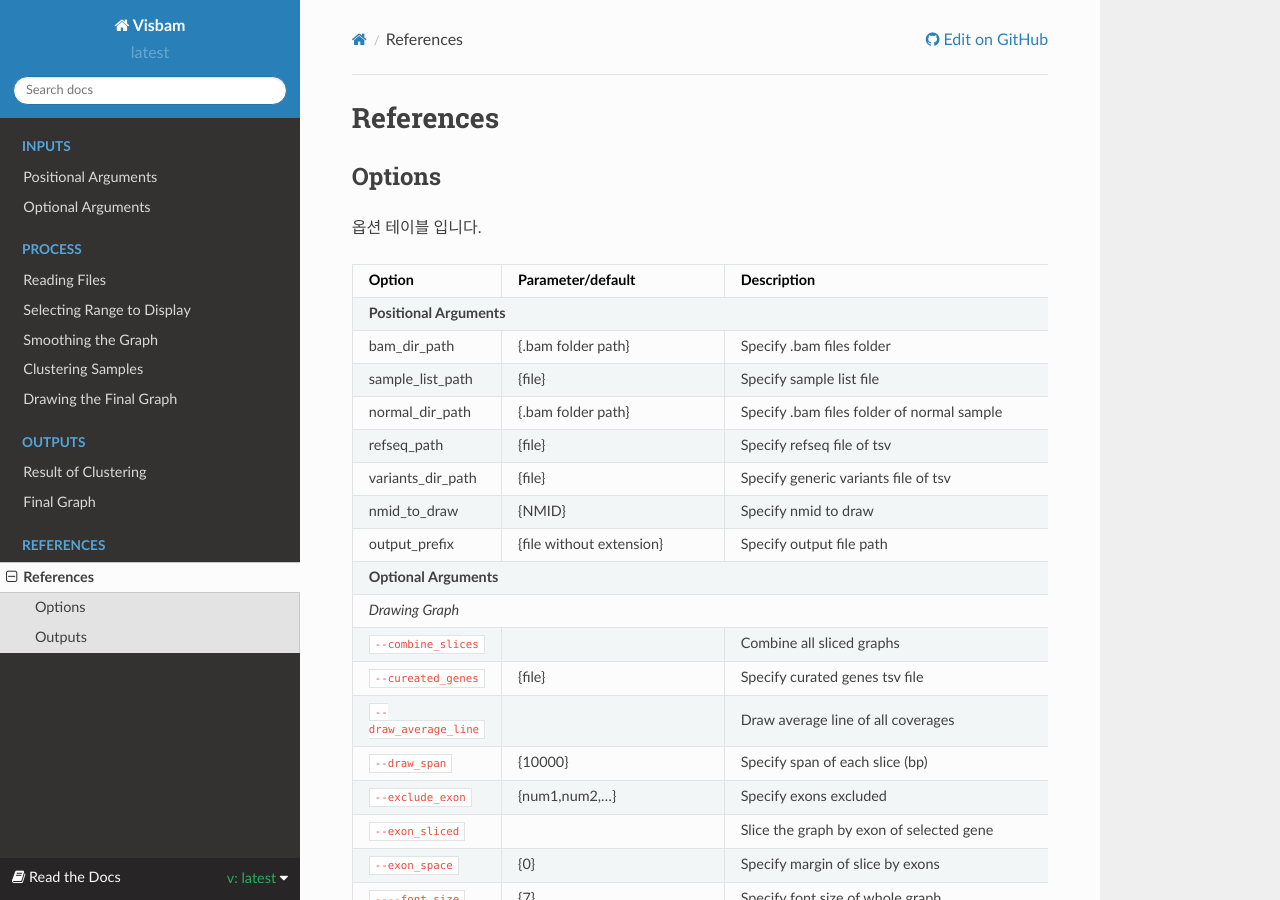
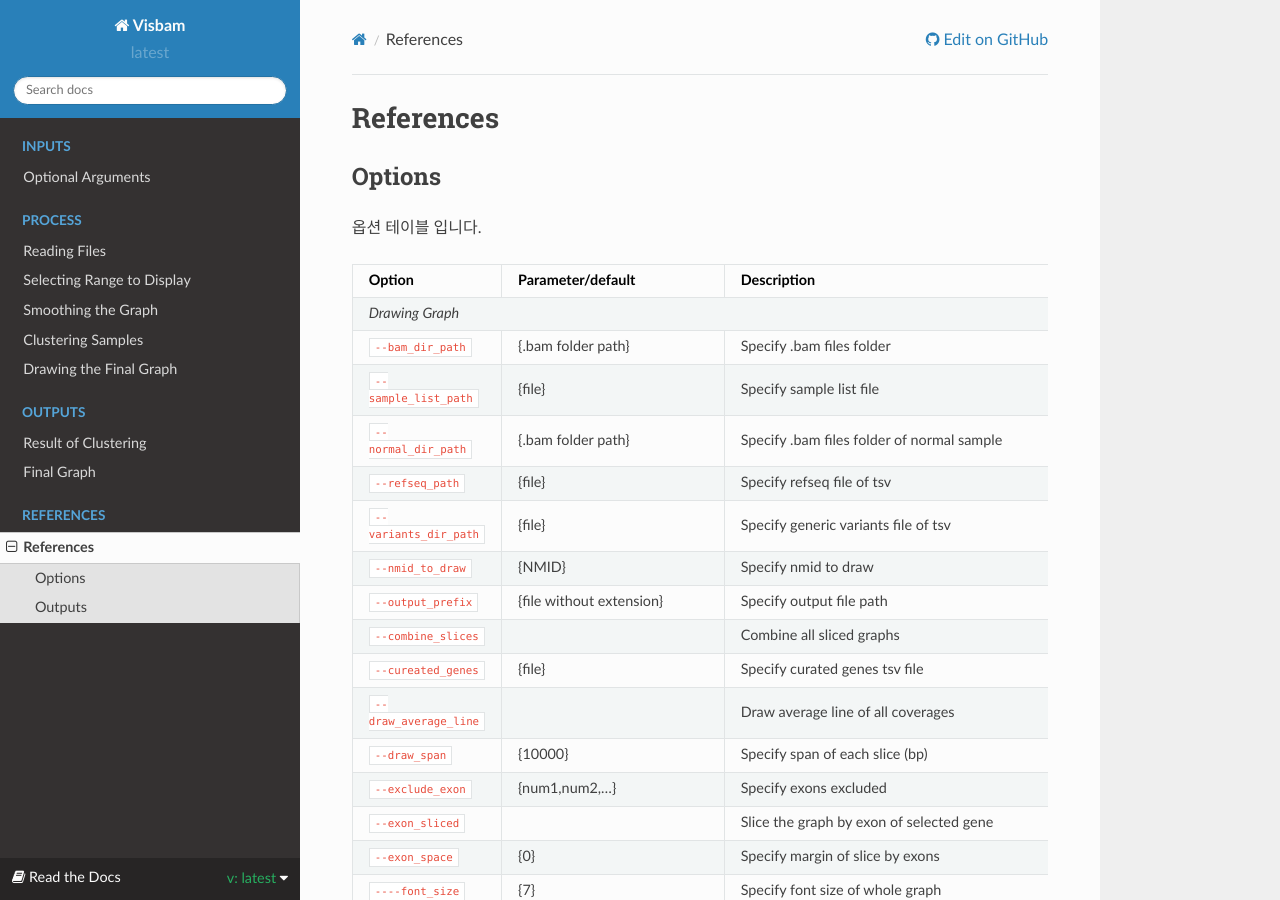
Before and after one commit to sungyoung-lee/visbam, a Sphinx documentation site: the page built from docs/references.rst, in a window 1280 px wide and 900 px high. Built offline with Sphinx 7.4.7 and the Read the Docs theme 2.0.0, drawn with Linux system fonts in a browser that asks for light colours.

```diff
--- a/docs/index.rst
+++ b/docs/index.rst
@@ -89,8 +89,7 @@ Optional Input 중에서도 특정 Option을 입력할 시
 
 더 자세한 설명은 아래 문서를 참고하십시오.
 
-* :doc:`Positional Arguments <input/positional>`
-* :doc:`Optional Arguments <input/optional>`
+* :doc:`Arguments <input/optional>`
 
 
 
@@ -99,7 +98,6 @@ Optional Input 중에서도 특정 Option을 입력할 시
    :hidden:
    :caption: Inputs
 
-   input/positional
    input/optional
 
 
--- a/docs/references.rst
+++ b/docs/references.rst
@@ -9,25 +9,21 @@ Options
 +--------------------------+--------------------------+---------------------------------------------------+
 | Option                   | Parameter/default        | Description                                       |
 +==========================+==========================+===================================================+
-| **Positional Arguments**                                                                                |
+| *Drawing Graph*                                                                                         |
 +--------------------------+--------------------------+---------------------------------------------------+
-| bam_dir_path             | {.bam folder path}       | Specify .bam files folder                         |
+| ``--bam_dir_path``       | {.bam folder path}       | Specify .bam files folder                         |
 +--------------------------+--------------------------+---------------------------------------------------+
-| sample_list_path         | {file}                   | Specify sample list file                          |
+| ``--sample_list_path``   | {file}                   | Specify sample list file                          |
 +--------------------------+--------------------------+---------------------------------------------------+
-| normal_dir_path          | {.bam folder path}       | Specify .bam files folder of normal sample        |
+| ``--normal_dir_path``    | {.bam folder path}       | Specify .bam files folder of normal sample        |
 +--------------------------+--------------------------+---------------------------------------------------+
-| refseq_path              | {file}                   | Specify refseq file of tsv                        |
+| ``--refseq_path``        | {file}                   | Specify refseq file of tsv                        |
 +--------------------------+--------------------------+---------------------------------------------------+
-| variants_dir_path        | {file}                   | Specify generic variants file of tsv              |
+| ``--variants_dir_path``  | {file}                   | Specify generic variants file of tsv              |
 +--------------------------+--------------------------+---------------------------------------------------+
-| nmid_to_draw             | {NMID}                   | Specify nmid to draw                              |
+| ``--nmid_to_draw``       | {NMID}                   | Specify nmid to draw                              |
 +--------------------------+--------------------------+---------------------------------------------------+
-| output_prefix            | {file without extension} | Specify output file path                          |
-+--------------------------+--------------------------+---------------------------------------------------+
-| **Optional Arguments**                                                                                  |
-+---------------------------------------------------------------------------------------------------------+
-| *Drawing Graph*                                                                                         |
+| ``--output_prefix``      | {file without extension} | Specify output file path                          |
 +--------------------------+--------------------------+---------------------------------------------------+
 | ``--combine_slices``     |                          | Combine all sliced graphs                         |
 +--------------------------+--------------------------+---------------------------------------------------+
```
Also changed, not shown: docs/input/optional.rst (+56 -0 lines).
